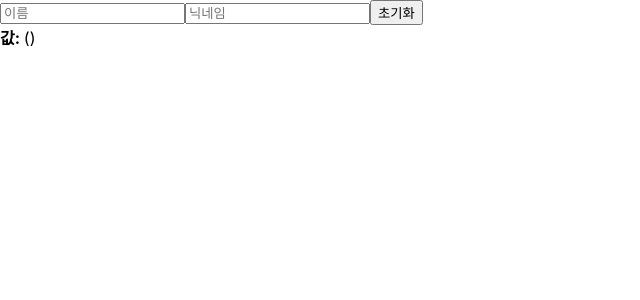
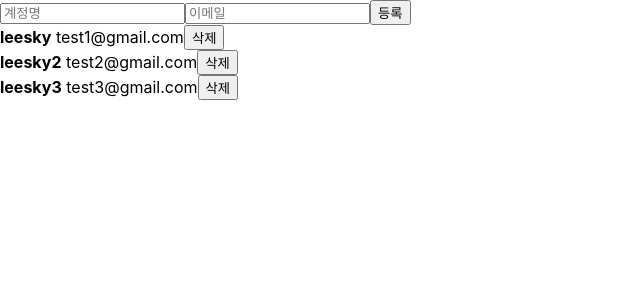
Before and after one commit to le2sky/fictional-octo-doodle, a React (Create React App) app in the folder begin-react/: page / in a window 1280 px wide. Shown: the top 300 px of the page, without its empty margins (0-640 px from the left). Built offline with nearby package versions, Linux system fonts and the light colour scheme.

Commit message:
implement userList.js

```diff
--- a/begin-react/src/App.js
+++ b/begin-react/src/App.js
@@ -1,9 +1,75 @@
-import React from 'react';
+import React, { useRef, useState } from 'react';
 import './App.css'
-import InputSample from './InputSample';
+import CreateUser from './CreateUser';
+import UserList from './UserList';
 function App(){
+  const [inputs, setInputs] = useState({
+    username: '',
+    email: ''
+  });
+
+  const { username,  email } = inputs;
+  const onChange = e => {
+    const { name, value } = e.target;
+    setInputs({
+      ...inputs,
+      [name]: value
+    });
+  };
+
+  const [users, setUsers] = useState([
+    {
+        id: 1,
+        username: 'leesky',
+        email: 'test1@gmail.com'
+    },
+    {
+        id: 2,
+        username: 'leesky2',
+        email: 'test2@gmail.com'
+    },
+    {
+        id: 3,
+        username: 'leesky3',
+        email: 'test3@gmail.com'
+    },
+  ])
+
+
+
+  const nextId = useRef(4);
+ //current value is 4
+
+
+  const onCreate = () => {
+    const user = {
+      id: nextId.current,
+      username,
+      email
+    };
+    setUsers([...users, user]);
+
+
+    setInputs({
+      username: '',
+      email: ''
+    });
+    nextId.current += 1;
+  };
+  const onRemove = id => {
+    setUsers(users.filter(user => user.id !== id))
+  }
+
   return (
-    <InputSample/>
+    <div>
+      <CreateUser
+        username={username}
+        email={email}
+        onChange={onChange}
+        onCreate={onCreate}
+      />
+      <UserList users={users} onRemove={onRemove}/>
+    </div>
   );
 
 }
--- /dev/null
+++ b/begin-react/src/CreateUser.js
@@ -0,0 +1,23 @@
+import React from 'react';
+
+function CreateUser({ username, email, onChange, onCreate }){
+    return(
+        <div>
+            <input
+                name="username"
+                placeholder="계정명"
+                onChange={onChange}
+                value={username}
+            />
+
+            <input
+                name="email"
+                placeholder="이메일"
+                onChange={onChange}
+                value={email}
+            />
+            <button onClick={onCreate}>등록</button>
+        </div>
+    );
+}
+export default CreateUser;
--- /dev/null
+++ b/begin-react/src/UserList.js
@@ -0,0 +1,23 @@
+import React from 'react';
+
+
+function User({user, onRemove}){
+    return (
+        <div>
+            <b>{user.username}</b> <span>{user.email}</span>
+            <button onClick={() => onRemove(user.id)}>삭제</button>
+        </div>
+    );
+}
+
+function UserList({users, onRemove}){
+    return(
+        <div>
+            {users.map((user) => {
+                return <User user={user} key={user.id} onRemove={onRemove}/>
+             })}
+        </div>
+    );
+}
+
+export default UserList;
```
